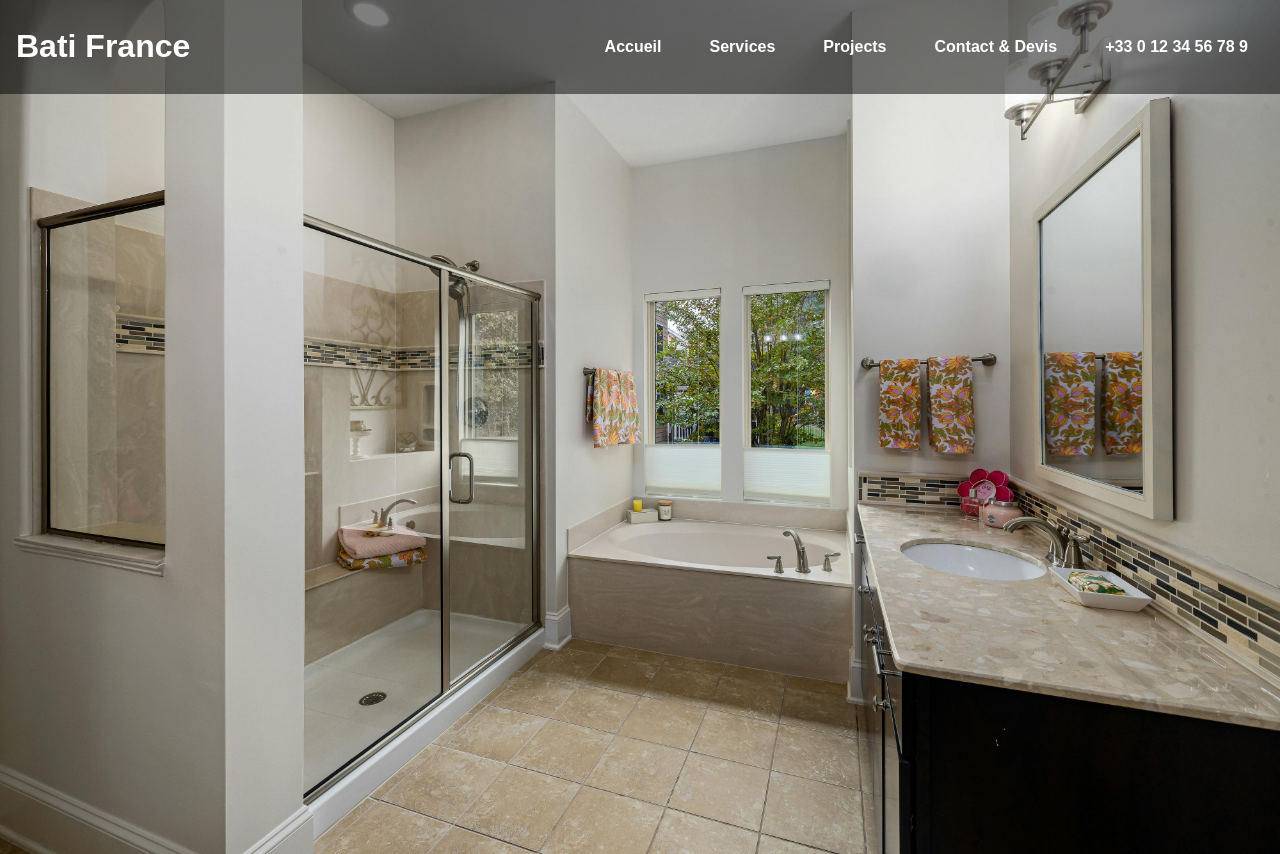
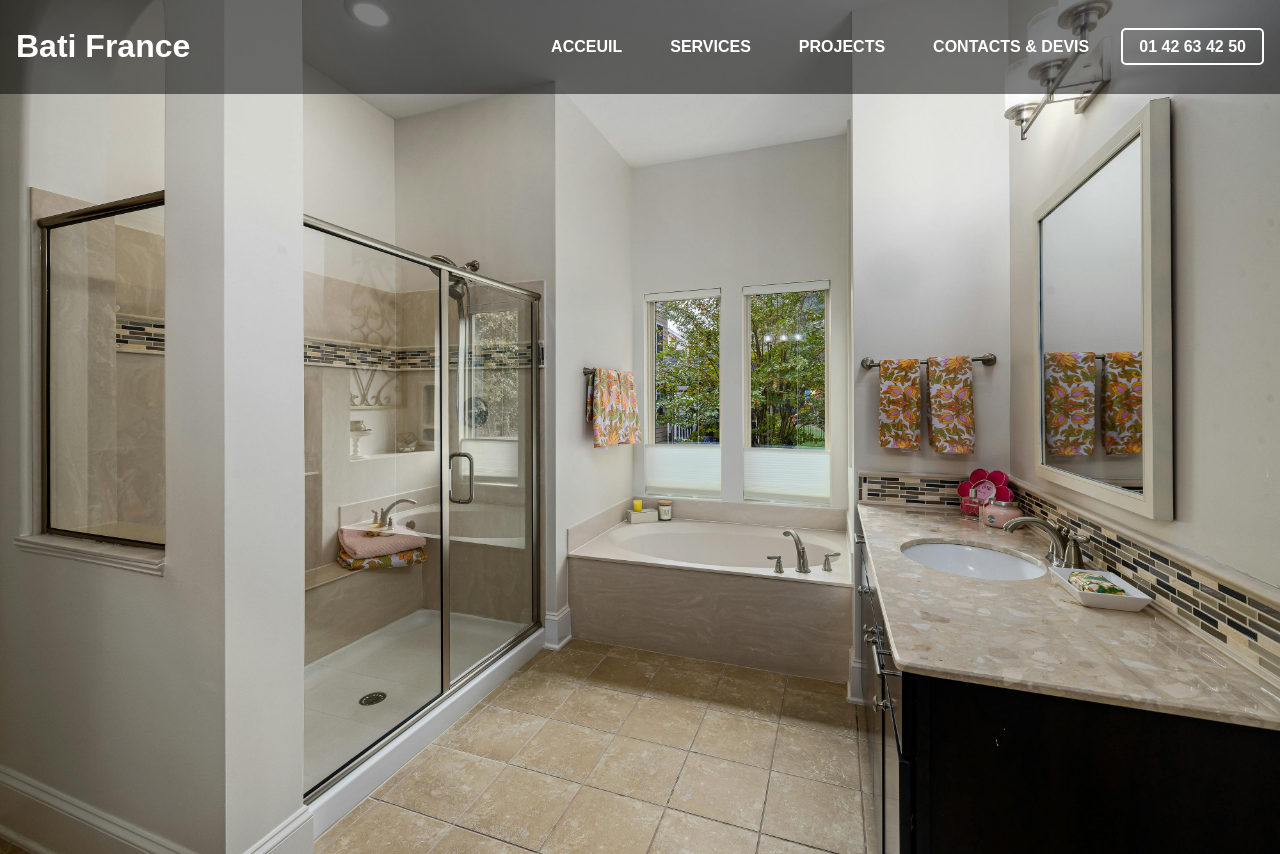
Before and after one commit to massygh/BATI-FRANCE, a plain HTML site: page index.html in a window 1280 px wide. Shown: the top 854 px of the page. Drawn offline with Linux system fonts and the light colour scheme.

Commit message:
add header

```diff
--- a/index.html
+++ b/index.html
@@ -14,18 +14,18 @@
             </div>
             <nav>
                 <ul>
-                    <li><a href="index.html">Accueil</a></li>
+                    <li><a href="index.html">ACCEUIL</a></li>
                     <li class="dropdown">
-                        <a href="javascript:void(0)" class="dropbtn">Services</a>
+                        <a href="javascript:void(0)" class="dropbtn">SERVICES</a>
                         <div class="dropdown-content">
                             <a href="electricite.html">Électricité</a>
                             <a href="maconnerie.html">Maçonnerie</a>
                             <a href="plomberie.html">Plomberie</a>
                         </div>
                     </li>
-                    <li><a href="project.html">Projects</a></li>
-                    <li><a href="contact.html">Contact & Devis</a></li>
-                    <li><a href="tel:+330123456789">+33 0 12 34 56 78 9</a></li>
+                    <li><a href="project.html">PROJECTS</a></li>
+                    <li><a href="contact.html">CONTACTS & DEVIS</a></li>
+                    <li class="phone-number"><a href="tel:0142634250">01 42 63 42 50</a></li>
                 </ul>
             </nav>
         </div>
--- a/styles.css
+++ b/styles.css
@@ -51,6 +51,17 @@ header nav ul li a {
 
 header nav ul li a:hover {
     text-decoration: underline;
+}
+
+.phone-number a {
+    border: 2px solid #fff;
+    border-radius: 5px;
+    padding: 0.5rem 1rem;
+}
+
+.phone-number a:hover {
+    background-color: #fff;
+    color: #333;
 }
 
 .dropdown:hover .dropdown-content {
```
